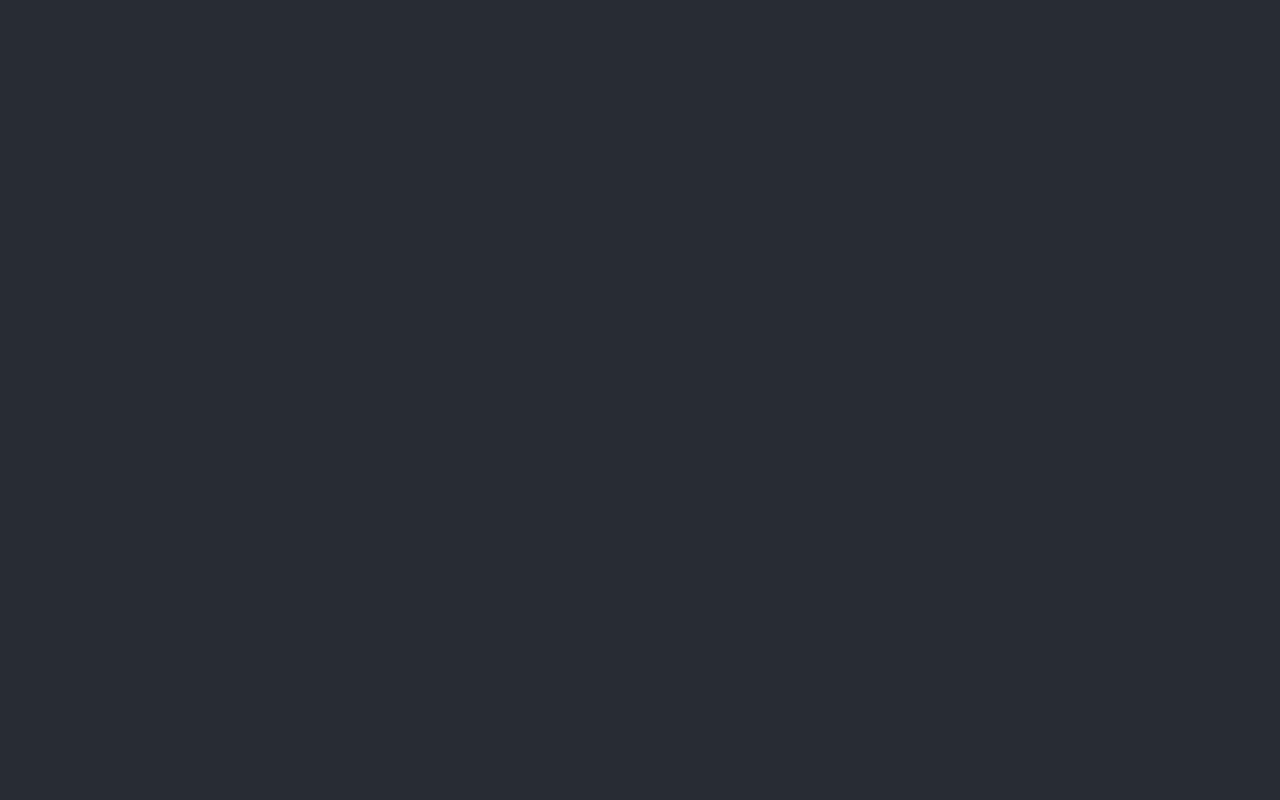
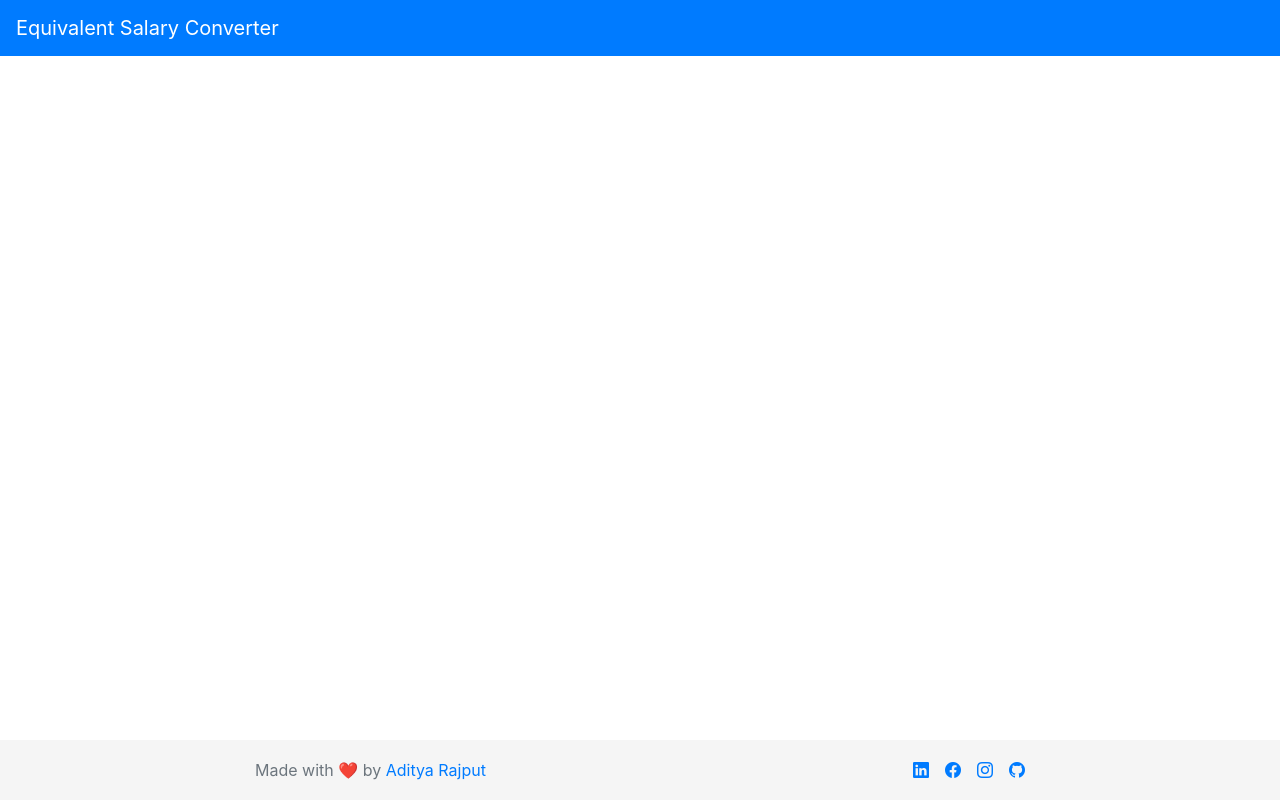
Before and after one commit to adixmr/salaryconverter, a React (Create React App) app in the folder client/: page / in a window 1280 px wide. Built offline with nearby package versions, Linux system fonts and the light colour scheme.

Commit message:
Bootstrap setup

```diff
--- a/client/package.json
+++ b/client/package.json
@@ -6,6 +6,7 @@
     "@testing-library/jest-dom": "^5.14.1",
     "@testing-library/react": "^11.2.7",
     "@testing-library/user-event": "^12.8.3",
+    "bootstrap-icons": "^1.6.1",
     "react": "^17.0.2",
     "react-dom": "^17.0.2",
     "react-scripts": "4.0.3",
--- a/client/public/index.html
+++ b/client/public/index.html
@@ -10,6 +10,8 @@
       content="Web site created using create-react-app"
     />
     <link rel="apple-touch-icon" href="%PUBLIC_URL%/logo192.png" />
+    <link rel="stylesheet" href="https://stackpath.bootstrapcdn.com/bootstrap/4.5.0/css/bootstrap.min.css" integrity="sha384-9aIt2nRpC12Uk9gS9baDl411NQApFmC26EwAOH8WgZl5MYYxFfc+NcPb1dKGj7Sk" crossorigin="anonymous">
+
     <!--
       manifest.json provides metadata used when your web app is installed on a
       user's mobile device or desktop. See https://developers.google.com/web/fundamentals/web-app-manifest/
@@ -29,15 +31,10 @@
   <body>
     <noscript>You need to enable JavaScript to run this app.</noscript>
     <div id="root"></div>
-    <!--
-      This HTML file is a template.
-      If you open it directly in the browser, you will see an empty page.
 
-      You can add webfonts, meta tags, or analytics to this file.
-      The build step will place the bundled scripts into the <body> tag.
+    <script src="https://code.jquery.com/jquery-3.5.1.slim.min.js" integrity="sha384-DfXdz2htPH0lsSSs5nCTpuj/zy4C+OGpamoFVy38MVBnE+IbbVYUew+OrCXaRkfj" crossorigin="anonymous"></script>
+    <script src="https://cdn.jsdelivr.net/npm/popper.js@1.16.0/dist/umd/popper.min.js" integrity="sha384-Q6E9RHvbIyZFJoft+2mJbHaEWldlvI9IOYy5n3zV9zzTtmI3UksdQRVvoxMfooAo" crossorigin="anonymous"></script>
+    <script src="https://stackpath.bootstrapcdn.com/bootstrap/4.5.0/js/bootstrap.min.js" integrity="sha384-OgVRvuATP1z7JjHLkuOU7Xw704+h835Lr+6QL9UvYjZE3Ipu6Tp75j7Bh/kR0JKI" crossorigin="anonymous"></script>
 
-      To begin the development, run `npm start` or `yarn start`.
-      To create a production bundle, use `npm run build` or `yarn build`.
-    -->
   </body>
 </html>
--- a/client/src/App.css
+++ b/client/src/App.css
@@ -1,38 +1,28 @@
-.App {
-  text-align: center;
+/* Sticky footer styles
+-------------------------------------------------- */
+html {
+  position: relative;
+  min-height: 100%;
+}
+body {
+  margin-bottom: 60px; /* Margin bottom by footer height */
+}
+.footer {
+  position: absolute;
+  bottom: 0;
+  width: 100%;
+  height: 60px; /* Set the fixed height of the footer here */
+  line-height: 60px; /* Vertically center the text there */
+  background-color: #f5f5f5;
 }
 
-.App-logo {
-  height: 40vmin;
-  pointer-events: none;
+
+/* Custom page CSS
+-------------------------------------------------- */
+/* Not required for template or sticky footer method. */
+
+.container {
+  width: auto;
+  max-width: 800px;
+  padding: 0 15px;
 }
-
-@media (prefers-reduced-motion: no-preference) {
-  .App-logo {
-    animation: App-logo-spin infinite 20s linear;
-  }
-}
-
-.App-header {
-  background-color: #282c34;
-  min-height: 100vh;
-  display: flex;
-  flex-direction: column;
-  align-items: center;
-  justify-content: center;
-  font-size: calc(10px + 2vmin);
-  color: white;
-}
-
-.App-link {
-  color: #61dafb;
-}
-
-@keyframes App-logo-spin {
-  from {
-    transform: rotate(0deg);
-  }
-  to {
-    transform: rotate(360deg);
-  }
-}
--- a/client/src/App.js
+++ b/client/src/App.js
@@ -1,12 +1,27 @@
-import './App.css';
+import './App.css'
+import 'bootstrap-icons/font/bootstrap-icons.css'
+
 
 function App() {
   return (
-    <div className="App">
-      <header className="App-header">
+    <>
+    <nav className="navbar navbar-dark bg-primary">
+      <a className="navbar-brand" href="#">Equivalent Salary Converter</a>
+    </nav>
 
-      </header>
-    </div>
+
+    <footer className="footer">
+      <div className="container">
+        <p className="text-muted float-left">Made with ❤️ by <a href="https://adityarajput.com">Aditya Rajput</a></p>
+        <p className="text-muted float-right">
+          <a href="https://www.linkedin.com/in/aditya-kumar-rajput/"><i class="bi bi-linkedin mr-3"></i></a>
+          <a href="https://www.facebook.com/Aditya.Rajput.XMR/"><i class="bi bi-facebook mr-3"></i></a>
+          <a href="https://www.instagram.com/adityaxrajput"><i class="bi bi-instagram mr-3"></i></a>
+          <a href="https://github.com/adixmr/salaryconverter"><i class="bi bi-github"></i></a>
+        </p>
+      </div>
+    </footer>
+    </>
   );
 }
 
```
Also changed, not shown: 2 other files (tests, documents, lock files or other folders).
